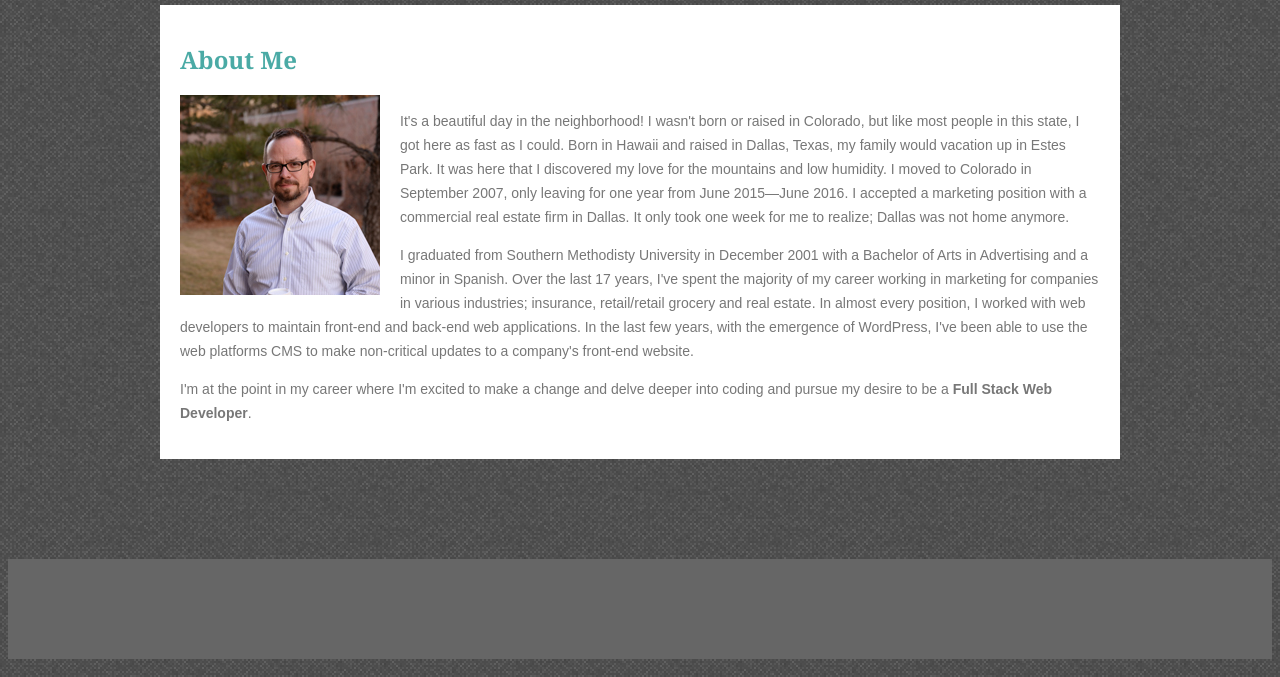
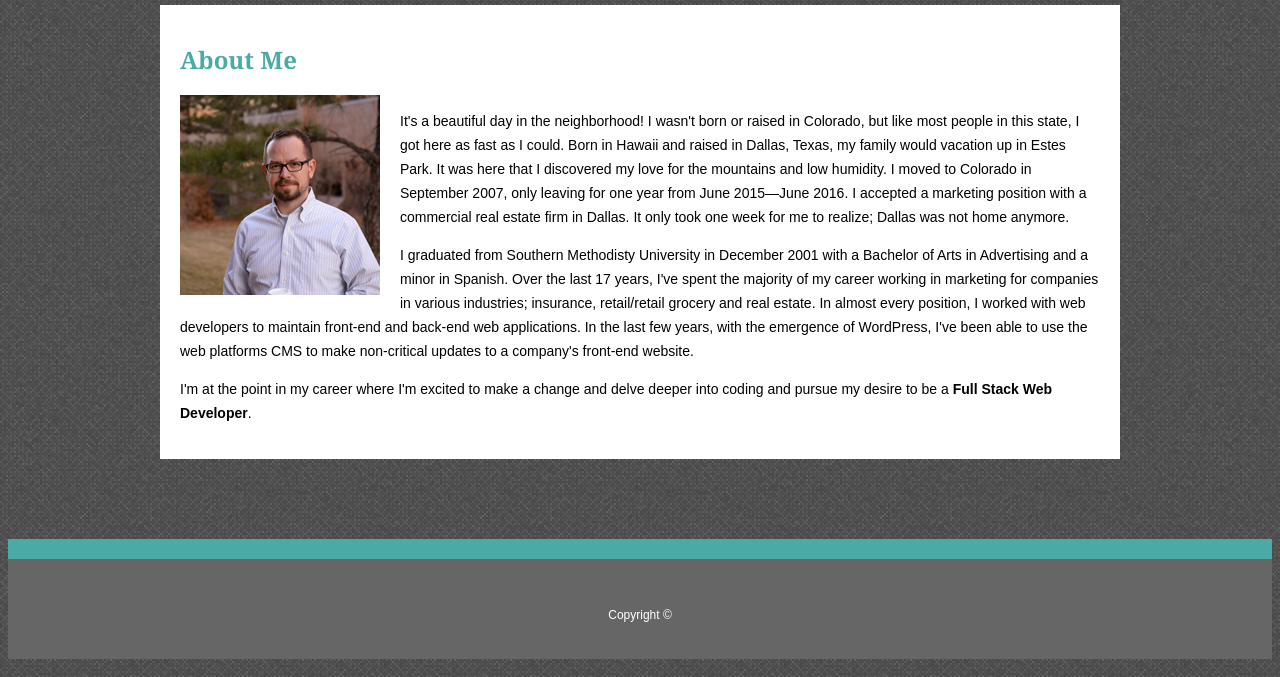
Before and after one commit to jgturner1979/Basic-Portfolio, a plain HTML site: page index.html in a window 1280 px wide. Shown: the part 123-800 px from the top of the page. Drawn offline with Linux system fonts and the light colour scheme.

Commit message:
updated index css files

```diff
--- a/assets/css/style.css
+++ b/assets/css/style.css
@@ -37,7 +37,6 @@ a {
 
 h1 {
     font-size: 24px;
-    font-family: 'Georgia', 'Times New Roman', Times, serif;
     position: absolute;
     top: 8px;
     left: 16.5%;
@@ -61,8 +60,8 @@ h2 {
 }
 
 body {
-    color: #777777;
     background-image: url(../images/tweed_@2X.png);
+    z-index: 0;
 }
 
 p {
@@ -88,15 +87,38 @@ img {
     width: 960px;
     text-align: left;
     line-height: 30px;
-    display: block;
     padding: 20px;
     margin: 0 auto;
     margin-top: 20px;
+}
+
+footer {
+    position: relative;
+    margin: 0 auto;
+    margin-top: 100px;
+}
+
+.footer-1 {
+    position: absolute;
+    background: #4aaaa5;
+    margin: 0 auto;
+    width: 100%;
+    height: 100px;
+    top: -20px;
     z-index: 1;
 }
-footer {
+
+.footer-2 {
+    position: absolute;
     background: #666666;
+    color: #ffffff;
+    font-size: 12px;
+    margin: 0 auto;
+    font-family: Arial, Helvetica, sans-serif;
     width: 100%;
     height: 100px;
-    margin-top: 100px;
+    text-align: center;
+    padding-top: 49px;
+    top: 0;
+    z-index: 2;
 }
--- a/index.html
+++ b/index.html
@@ -15,7 +15,6 @@
                 <li><a href="contact.html">Contact</a></li>
             </ul>
         </nav>
-
     </header>
 
     <body>
@@ -41,5 +40,9 @@
 
     </body>
 
-    <footer></footer>
+    <footer>
+            <figure class="footer-1"></figure>
+            <figure class="footer-2">Copyright &copy;</figure>
+    </footer>
+
 </html>
```
